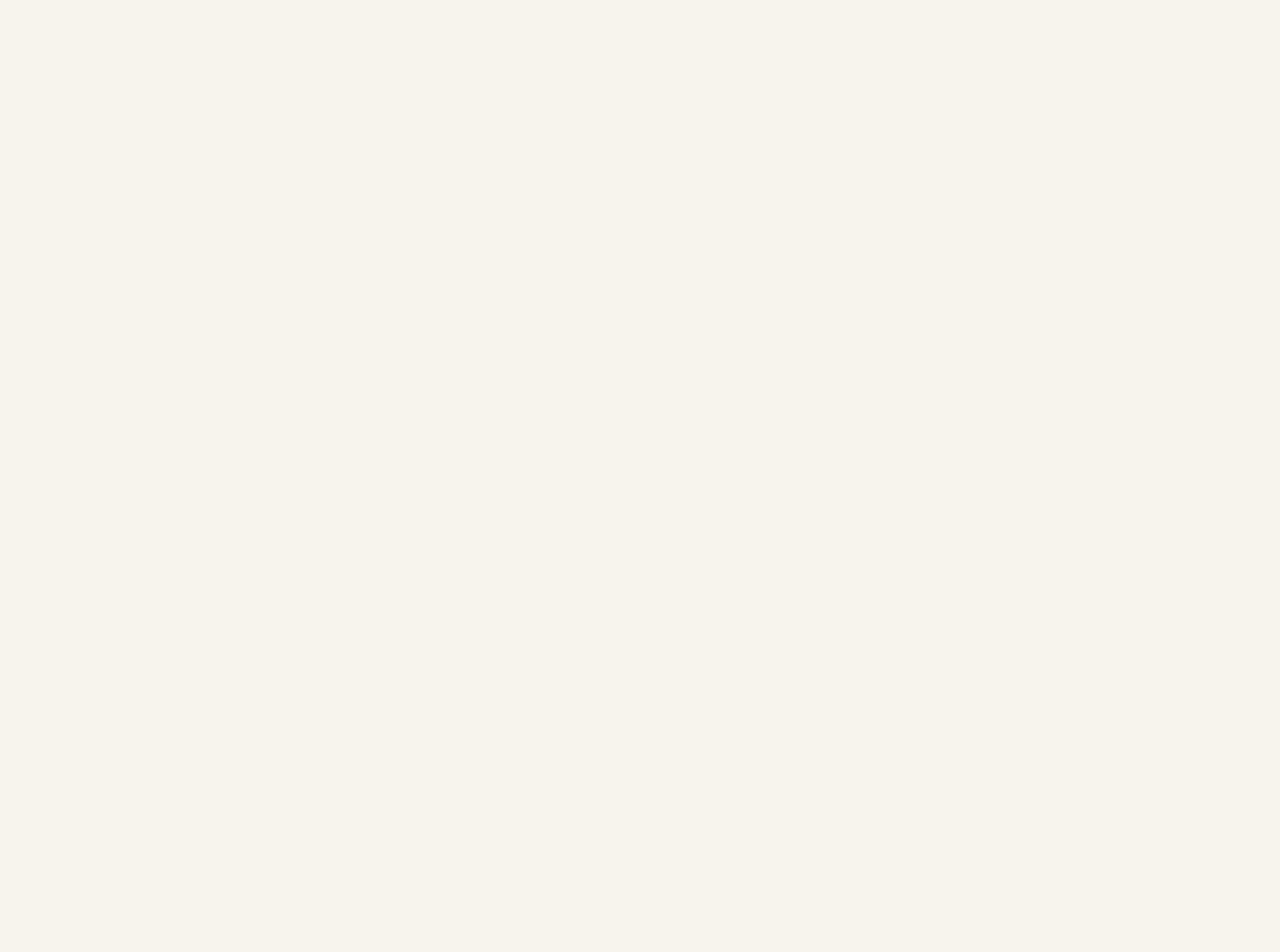
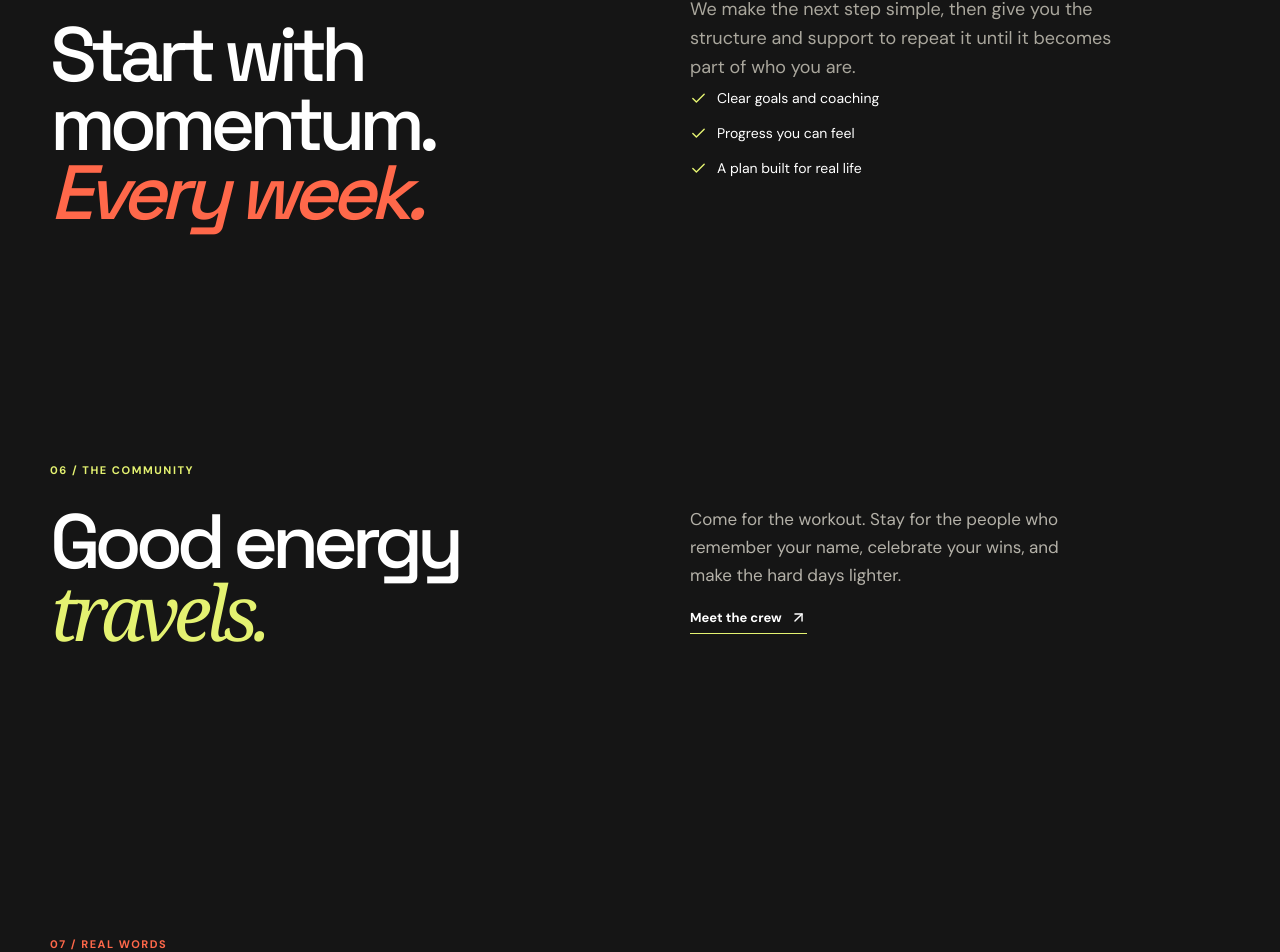
Before and after one commit to futurehelp/creolefitness, a Next.js app: page /page-2 in a window 1280 px wide. Shown: the part 3478-4430 px from the top of the page. Before the commit the page ends 2613 px from the top, so only its background shows below. Built offline with nearby package versions, Linux system fonts and the light colour scheme.

Commit message:
Expand pages two through four

```diff
--- /dev/null
+++ b/app/long-form-sections.tsx
@@ -0,0 +1,11 @@
+import { ArrowUpRight, Check } from "lucide-react";
+
+export function LongFormSections({ variant }: { variant: "offer" | "method" | "next" }) {
+  const titles = variant === "offer" ? ["Find your fit.", "Start with momentum."] : variant === "method" ? ["The work gets specific.", "Small wins compound."] : ["Your next move is clear.", "Keep showing up."];
+  return <>
+    <section className="path-section"><div className="wrap"><div className="page-two-section-head"><div><div className="page-two-kicker">04 / THE EXPERIENCE</div><h2>{titles[0]}<br /><span>Feel the difference.</span></h2></div><p>Expert coaching, real accountability, and a community that makes progress feel possible.</p></div><div className="path-grid"><article className="path-card featured"><span>01</span><h3>Strength</h3><p>Build a body that supports the life you want.</p></article><article className="path-card"><span>02</span><h3>Energy</h3><p>Train with purpose and leave feeling better.</p></article><article className="path-card"><span>03</span><h3>Confidence</h3><p>Show up for yourself in every room.</p></article></div></div></section>
+    <section className="results-section wrap"><div className="page-two-kicker">05 / WHY IT WORKS</div><div className="results-grid"><h2>{titles[1]}<br /><em>Every week.</em></h2><div><p>We make the next step simple, then give you the structure and support to repeat it until it becomes part of who you are.</p><ul><li><Check size={17}/> Clear goals and coaching</li><li><Check size={17}/> Progress you can feel</li><li><Check size={17}/> A plan built for real life</li></ul></div></div></section>
+    <section className="community"><div className="wrap community-inner"><div><div className="section-kicker light">06 / THE COMMUNITY</div><h2>Good energy<br /><em>travels.</em></h2></div><div><p>Come for the workout. Stay for the people who remember your name, celebrate your wins, and make the hard days lighter.</p><a className="text-link light-link" href="/#contact">Meet the crew <ArrowUpRight size={17}/></a></div></div></section>
+    <section className="testimonials wrap"><div className="section-kicker">07 / REAL WORDS</div><div className="testimonial-layout"><div><h2>Feel it<br /><span>for yourself.</span></h2></div><blockquote><div className="quote-mark">“</div><p>Carll truly cares about his clients. I have already noticed a huge shift in confidence, stamina, and strength.</p><cite>Creole Fitness member <span>· Dallas</span></cite></blockquote></div></section>
+  </>;
+}
--- a/app/page-2/page.tsx
+++ b/app/page-2/page.tsx
@@ -2,6 +2,7 @@
 
 import { motion } from "framer-motion";
 import { ArrowLeft, ArrowUpRight, Check, MapPin } from "lucide-react";
+import { LongFormSections } from "../long-form-sections";
 
 const paths = [
   { name: "1:1 coaching", price: "Personalized", copy: "A plan built around your body, your schedule, and the goal you keep thinking about.", featured: true },
@@ -17,7 +18,7 @@ export default function PageTwo() {
       <section className="path-section"><div className="wrap"><div className="page-two-section-head"><div><div className="page-two-kicker">01 / CHOOSE YOUR PATH</div><h2>Built around<br /><span>your life.</span></h2></div><p>There is no “right” way to start. There is only the way that gets you moving.</p></div><div className="path-grid">{paths.map((path, i) => <motion.a href="/#contact" className={`path-card ${path.featured ? "featured" : ""}`} key={path.name} whileHover={{ y: -8 }}><div className="path-card-top"><span>0{i + 1}</span><ArrowUpRight size={20} /></div><h3>{path.name}</h3><strong>{path.price}</strong><p>{path.copy}</p><div className="path-card-link">See what&apos;s included <ArrowUpRight size={15} /></div></motion.a>)}</div></div></section>
       <section className="results-section wrap"><div className="page-two-kicker">02 / THE FEELING</div><div className="results-grid"><h2>More than<br />a workout.</h2><div><p>Creole Fitness is a place to build strength that follows you outside the gym. The goal is not perfection—it&apos;s a body and a routine you trust.</p><ul><li><Check size={17} /> A plan you can repeat</li><li><Check size={17} /> Coaching that meets you where you are</li><li><Check size={17} /> A community that notices when you show up</li></ul></div></div></section>
       <section className="location-section"><div className="wrap location-inner"><div><div className="page-two-kicker">03 / DALLAS, TEXAS</div><h2>Come as you are.<br /><em>Leave different.</em></h2></div><div className="location-card"><MapPin size={20} /><div><strong>Creole Fitness</strong><p>Dallas, TX<br />Personal training • Small group • Youth performance</p><a href="mailto:creolefitness1804@gmail.com">Ask about your first session <ArrowUpRight size={15} /></a></div></div></div></section>
-      <footer className="page-two-footer wrap"><a href="/"><ArrowLeft size={16} /> Back to Page 1</a><a className="button button-light" href="mailto:creolefitness1804@gmail.com">Let&apos;s get moving <ArrowUpRight size={17} /></a></footer>
+      <LongFormSections variant="offer"/><footer className="page-two-footer wrap"><a href="/"><ArrowLeft size={16} /> Back to Page 1</a><a className="button button-light" href="mailto:creolefitness1804@gmail.com">Let&apos;s get moving <ArrowUpRight size={17} /></a></footer>
     </main>
   );
 }
```
Also changed, not shown: app/page-3/page.tsx (+2 -1 lines), app/page-4/page.tsx (+2 -1 lines).
